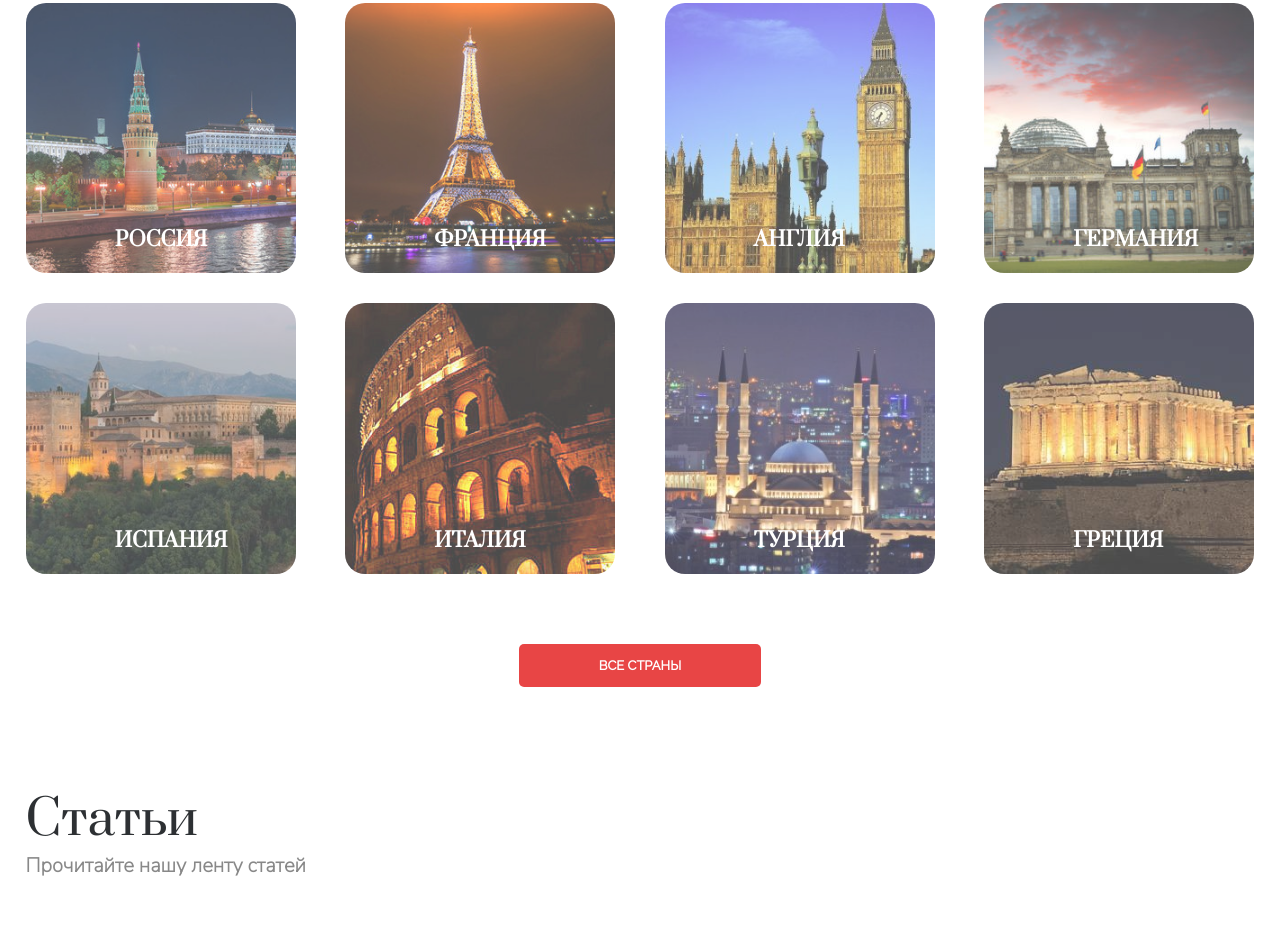
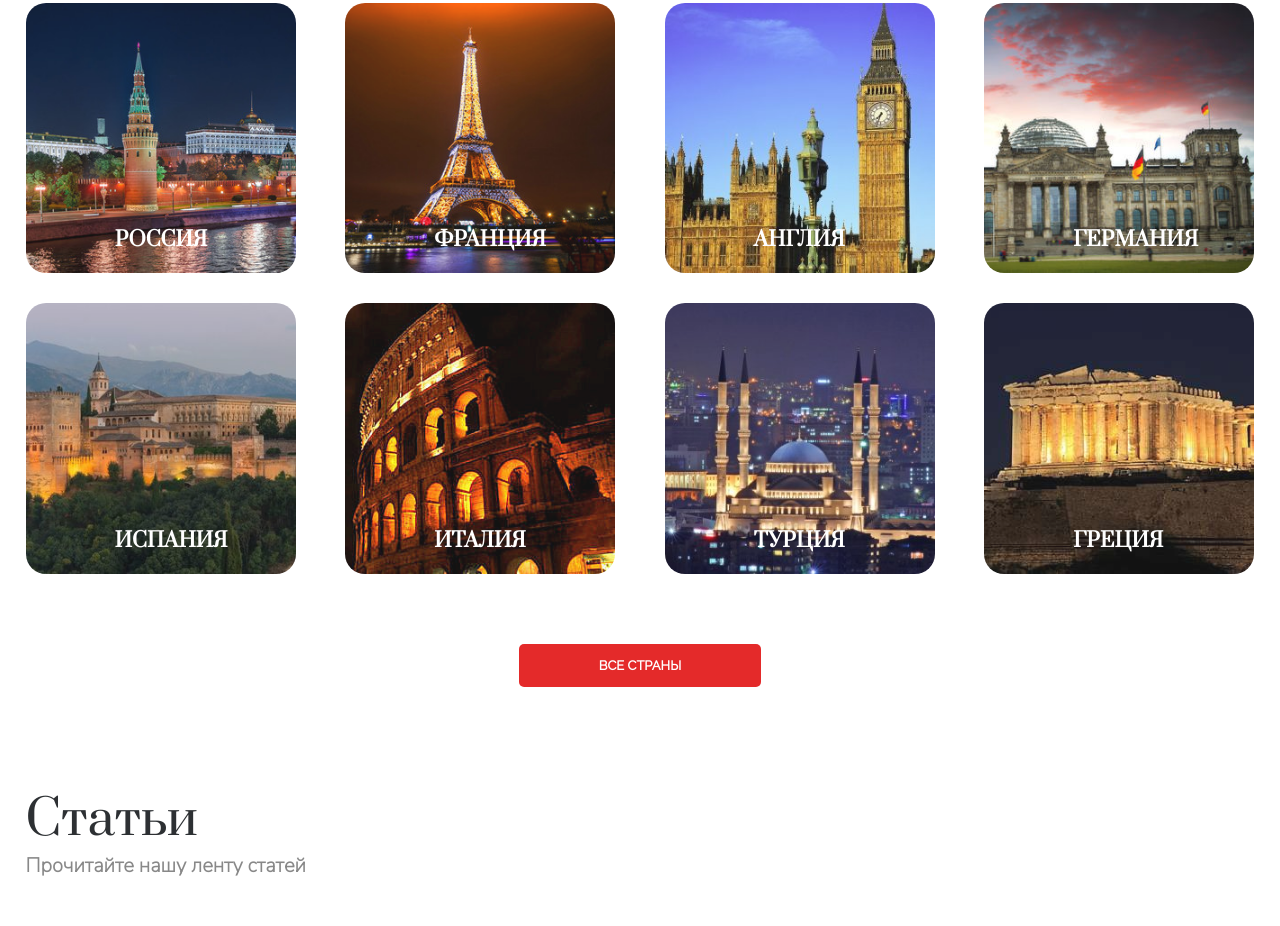
Before and after one commit to AleksandrFedorov035/Dad-website, a plain HTML site: page index.html in a window 1280 px wide. Shown: the part 919-1845 px from the top of the page. Drawn offline with nearby package versions, Linux system fonts and the light colour scheme.

Commit message:
add scale in country.img

```diff
--- a/style.css
+++ b/style.css
@@ -197,6 +197,8 @@ a {
     left: 0;
     z-index: 1;
     transition: opacity 0.2s linear;
+    overflow: hidden;
+    border-radius: 20px;
 }
 
 .country__item:hover {
@@ -204,9 +206,9 @@ a {
 }
 
 .country__item:hover .country__img {
-    box-shadow: -2px 1px 8px 6px #979494;
-    /* transform: translate(-3px, -3px); */
+    /* box-shadow: -2px 1px 8px 6px #979494; */
     opacity: 1;
+    transform: scale(1.1);
 }
 
 .country__item:last-child {
@@ -215,10 +217,11 @@ a {
 
 .country__img {
     display: block;
-    border-radius: 20px;
-    opacity: 0.7;
-    transition: transform 0.4s linear;
-    transition: opacity 0.4s linear;
+
+    opacity: 93%;
+
+    transition: all 0.4s linear;
+    /* transition: opacity 0.4s linear; */
 }
 
 .country__item__title {
@@ -255,11 +258,11 @@ a {
     color: #fff;
     cursor: pointer;
     transition: background 0.17s linear;
-    background-color: #e84545;
+    background-color: #e42a2a;
 }
 
 .btn:hover {
-    background-color: #e42a2a;
+    background-color: #e84545;
 }
 
 /* articles */
@@ -293,6 +296,7 @@ a {
     justify-content: space-between;
     width: 100%;
     margin-top: 50px;
+
 }
 
 
@@ -312,6 +316,7 @@ a {
 
 .articles__item:hover {
     opacity: 1;
+
 }
 
 .articles__content__title {
@@ -346,12 +351,10 @@ a {
     position: relative;
 
     margin-top: 30px;
-    /* transition: background 0.2s linear; */
     transition: all 0.2s linear;
 }
 
 .articles__but:hover {
-    /* background-color: #969697; */
     background-color: #e42a2a;
     color: #fff;
     opacity: 0.9;
```
Also changed, not shown: images/articles/Konstantin_Nosov__Gladiatory._Istoriya._Vooruzhenie._Organizatsiya_zrelisch.jpg (added).
